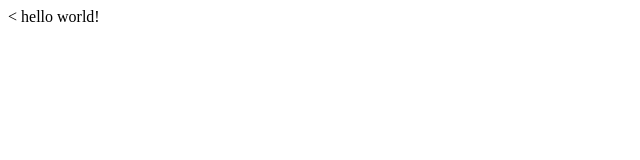
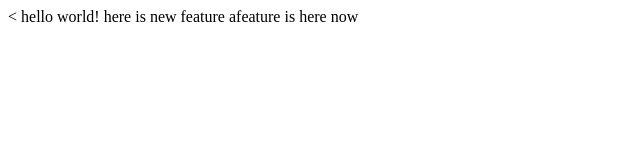
Before and after one commit to sonalbisla/lecture-1, a plain HTML site: page index.html in a window 1280 px wide. Shown: the whole page, without its empty margins (0-640 px from the left). Drawn offline with Linux system fonts and the light colour scheme.

Commit message:
added one more  line

```diff
--- a/index.html
+++ b/index.html
@@ -7,5 +7,7 @@
   </head>
   <body>
     hello world!
+    here is new feature
+    afeature is here now
   </body>
 </html>
```
